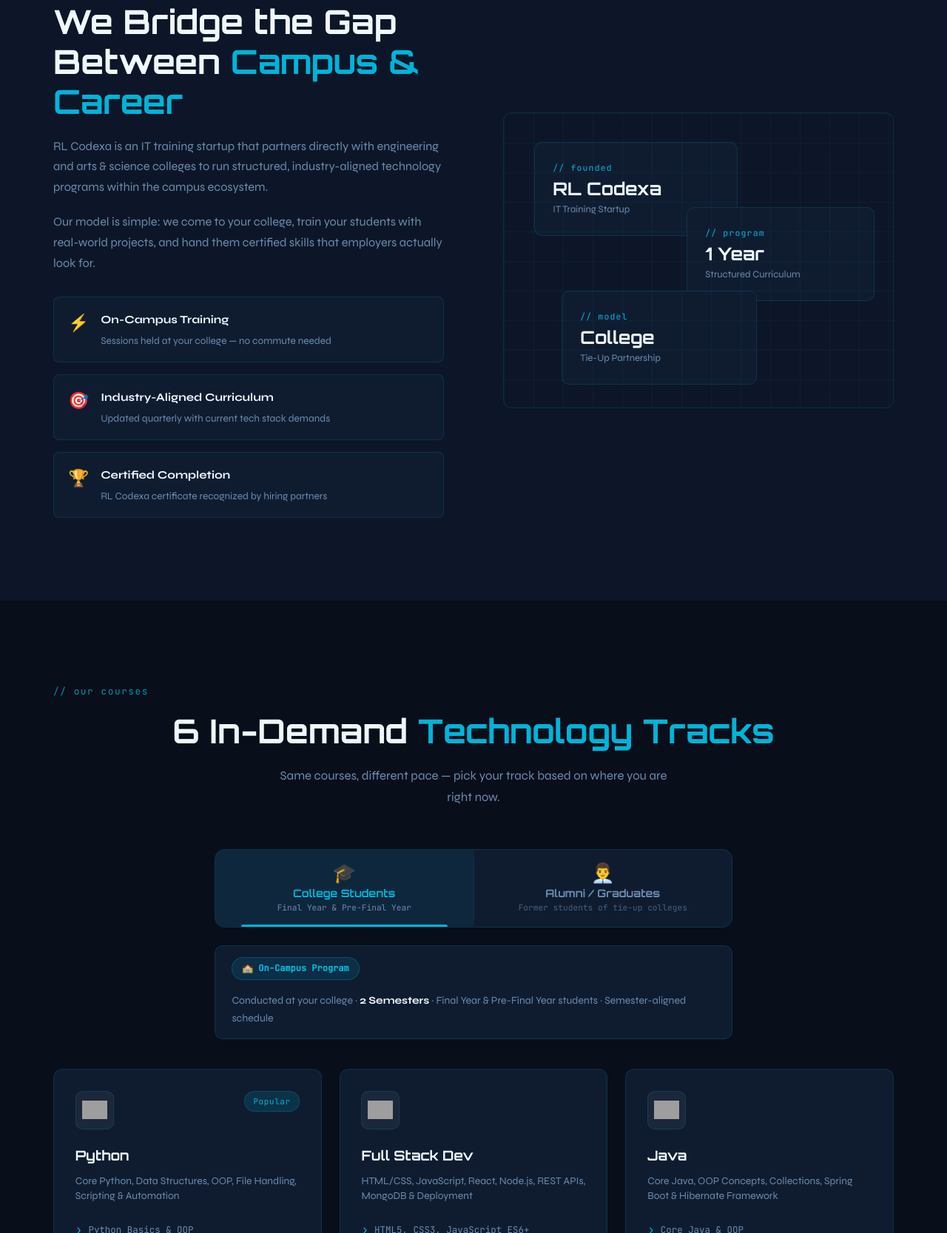
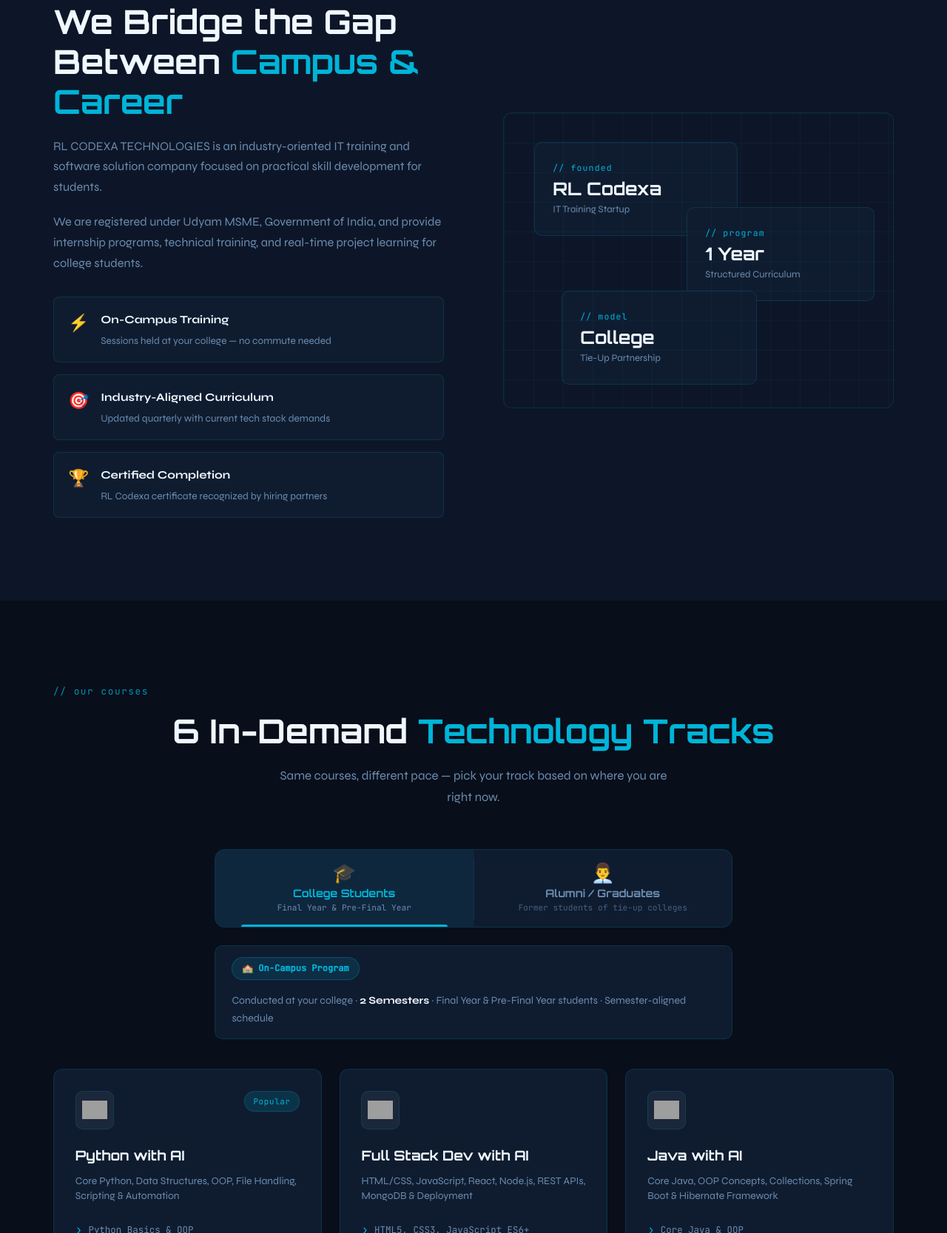
Before and after one commit to RobinsonDeveloper/rlcodex, a plain HTML site: page index.html in a window 1280 px wide. Shown: the part 1133-2800 px from the top of the page at 74% size. Drawn offline with nearby package versions, Linux system fonts and the light colour scheme; grey boxes are pictures that could not be loaded.

Commit message:
update the about page and changes

```diff
--- a/index.html
+++ b/index.html
@@ -79,7 +79,7 @@
         <div class="stat"><span class="stat-num" data-target="6">0</span><span class="stat-plus">+</span><span
             class="stat-label">Tech Tracks</span></div>
         <div class="stat-sep"></div>
-        <div class="stat"><span class="stat-num" data-target="1">0</span><span class="stat-plus">yr</span><span
+        <div class="stat"><span class="stat-num" data-target="2">0</span><span class="stat-plus">sem</span><span
             class="stat-label">Program Duration</span></div>
         <div class="stat-sep"></div>
         <div class="stat"><span class="stat-num" data-target="100">0</span><span class="stat-plus">%</span><span
@@ -99,10 +99,8 @@
       <div class="about-grid">
         <div class="about-left">
           <h2 class="section-title">We Bridge the Gap Between <span class="text-accent">Campus & Career</span></h2>
-          <p class="about-body">RL Codexa is an IT training startup that partners directly with engineering and arts &
-            science colleges to run structured, industry-aligned technology programs within the campus ecosystem.</p>
-          <p class="about-body">Our model is simple: we come to your college, train your students with real-world
-            projects, and hand them certified skills that employers actually look for.</p>
+          <p class="about-body">RL CODEXA TECHNOLOGIES is an industry-oriented IT training and software solution company focused on practical skill development for students.</p>
+          <p class="about-body">We are registered under Udyam MSME, Government of India, and provide internship programs, technical training, and real-time project learning for college students.</p>
           <div class="about-highlights">
             <div class="highlight">
               <div class="h-icon">⚡</div>
@@ -197,7 +195,7 @@
             </div>
             <div class="cc-badge">Popular</div>
           </div>
-          <h3 class="cc-title">Python</h3>
+          <h3 class="cc-title">Python with AI</h3>
           <p class="cc-desc">Core Python, Data Structures, OOP, File Handling, Scripting & Automation</p>
           <ul class="cc-topics">
             <li>Python Basics & OOP</li>
@@ -217,7 +215,7 @@
               <img src="https://cdn.jsdelivr.net/gh/devicons/devicon/icons/react/react-original.svg" alt="Full Stack" />
             </div>
           </div>
-          <h3 class="cc-title">Full Stack Dev</h3>
+          <h3 class="cc-title">Full Stack Dev with AI</h3>
           <p class="cc-desc">HTML/CSS, JavaScript, React, Node.js, REST APIs, MongoDB & Deployment</p>
           <ul class="cc-topics">
             <li>HTML5, CSS3, JavaScript ES6+</li>
@@ -237,7 +235,7 @@
               <img src="https://cdn.jsdelivr.net/gh/devicons/devicon/icons/java/java-original.svg" alt="Java" />
             </div>
           </div>
-          <h3 class="cc-title">Java</h3>
+          <h3 class="cc-title">Java with AI</h3>
           <p class="cc-desc">Core Java, OOP Concepts, Collections, Spring Boot & Hibernate Framework</p>
           <ul class="cc-topics">
             <li>Core Java & OOP</li>
```
